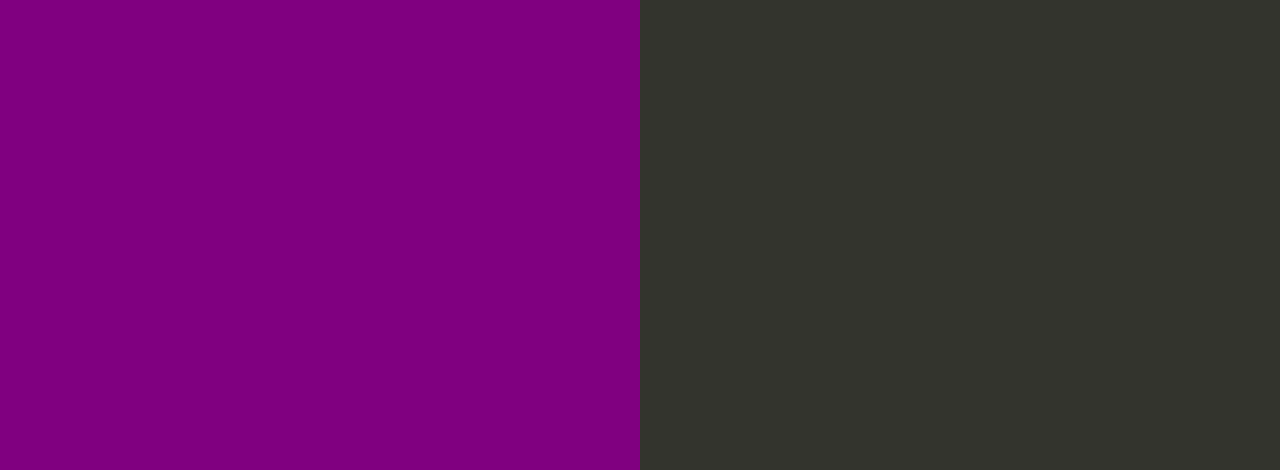
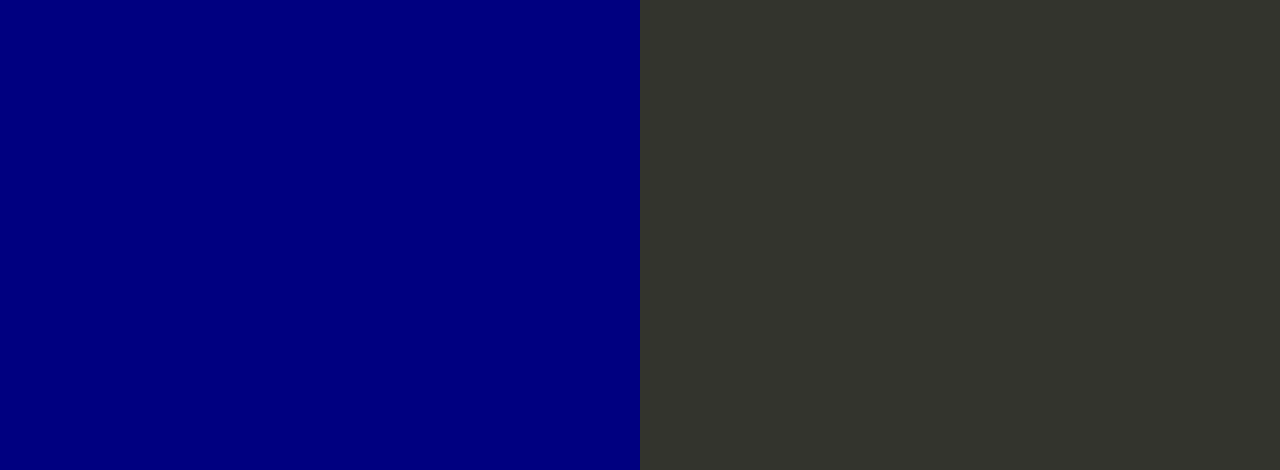
Before and after one commit to omarrashad95/AWS-DevOps, a website: page index.html in a window 1280 px wide. Shown: the part 330-800 px from the top of the page. Drawn offline with Linux system fonts and the light colour scheme.

Commit message:
navy background approval

```diff
--- a/index.html
+++ b/index.html
@@ -35,7 +35,7 @@
 
         text-align: right;
         padding-top: 11em;
-        background-color: purple;
+        background-color: navy;
 
       }
       .textColumn p {
```
